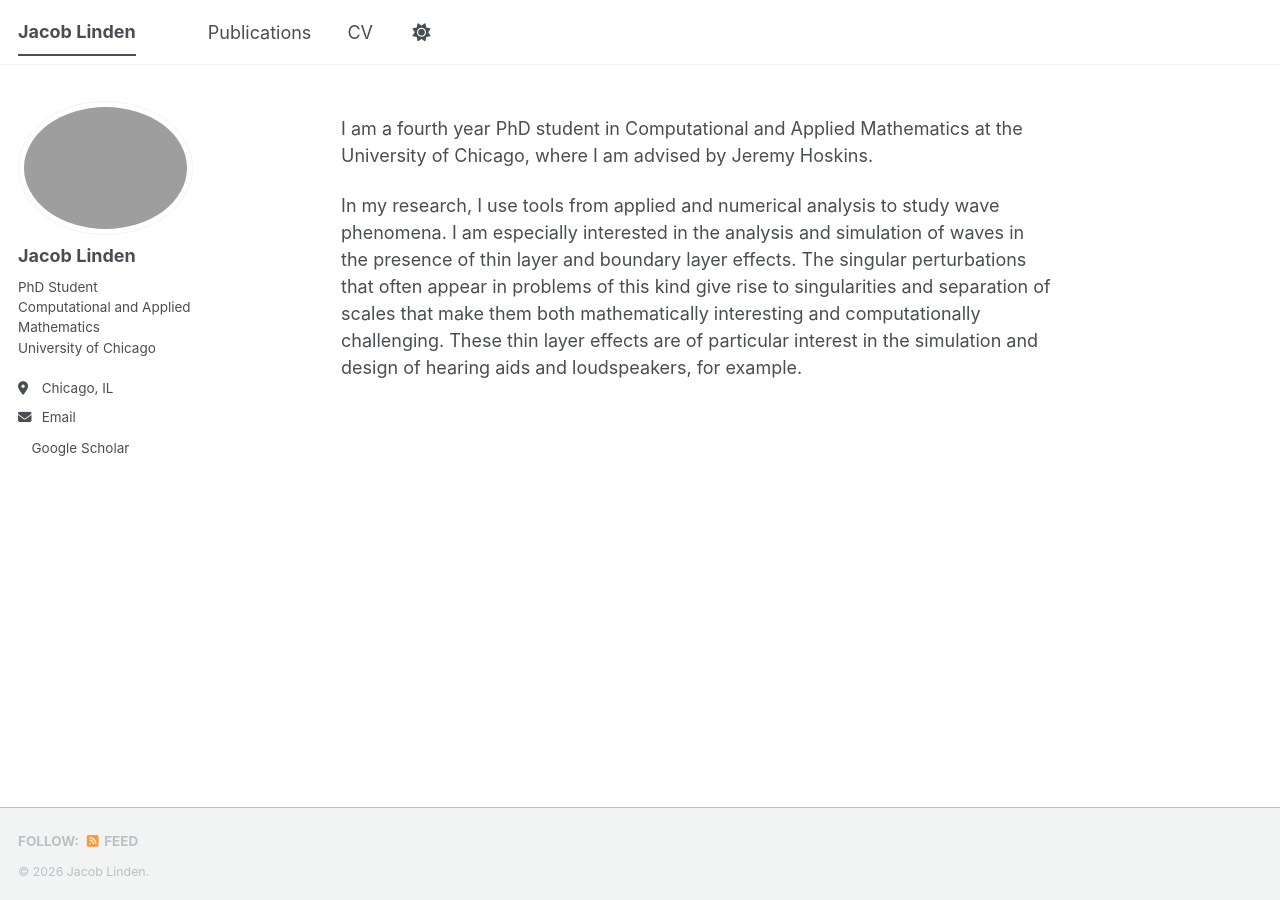
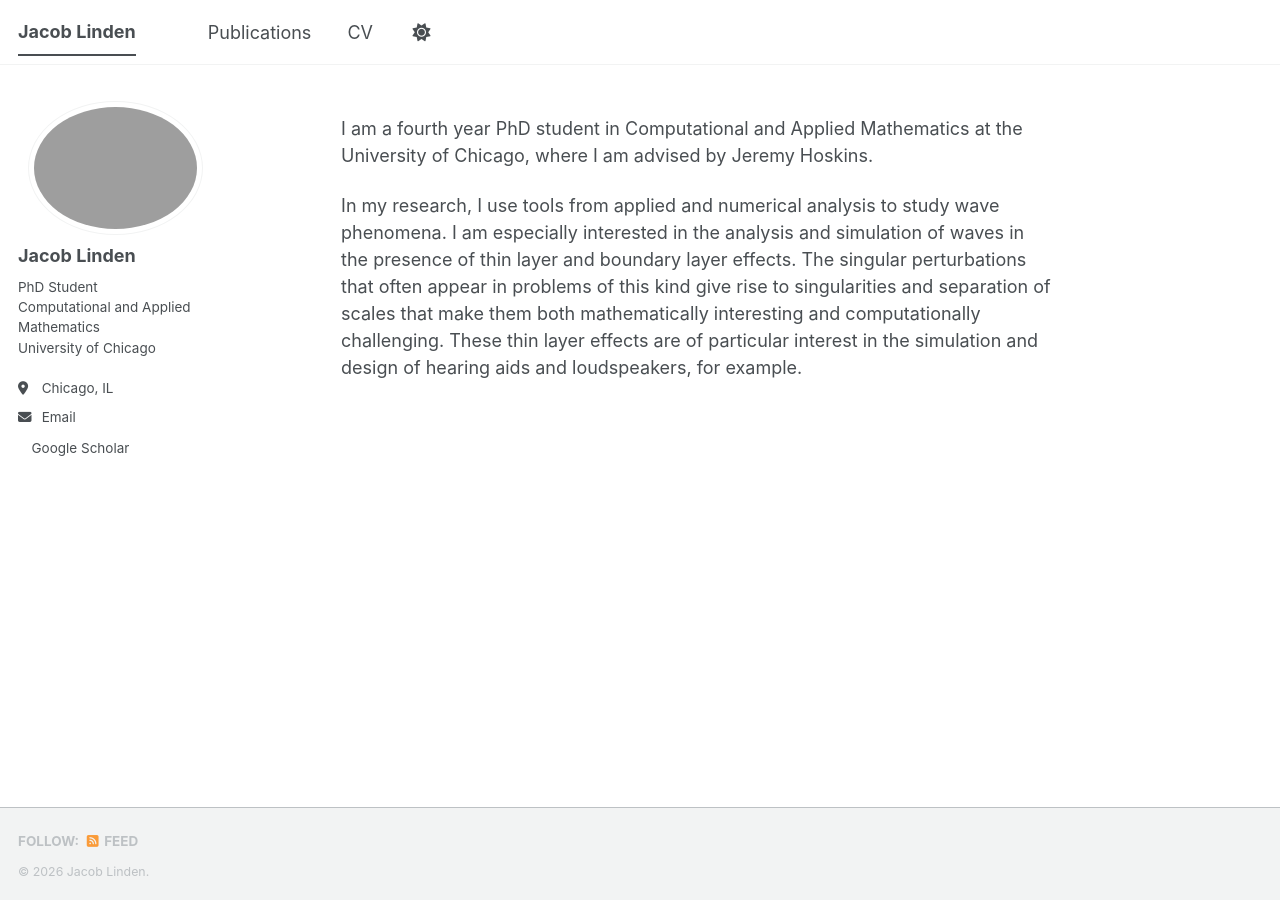
Before and after one commit to jacobtlinden/jacobtlinden.github.io, a Jekyll site: the page built from _pages/about.md, in a window 1280 px wide. Built offline with Jekyll 4.4.1, drawn with Linux system fonts in a browser that asks for light colours; a script bundle is joined from its source files by our own code; a style sheet for code colours, icons or effects is not loaded.

Commit message:
Update main.scss

```diff
--- a/assets/css/main.scss
+++ b/assets/css/main.scss
@@ -37,6 +37,10 @@
     "layout/sidebar"
 ;
 
+/*
+ * increase width of bio, move body text to right, center profile pic
+ */
+
 .sidebar {
   @include breakpoint($x-large) {
     max-width: 300px;   // default is 250px
@@ -48,3 +52,11 @@
     padding-left: calc(5% + 50px);
   }
 }
+
+.author__avatar img {
+  @include breakpoint($large) {
+    display: block;
+    margin-left: auto;
+    margin-right: auto;
+  }
+}
```
